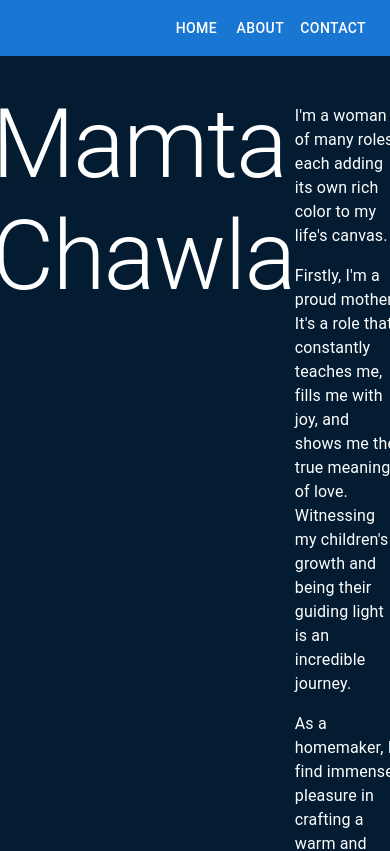
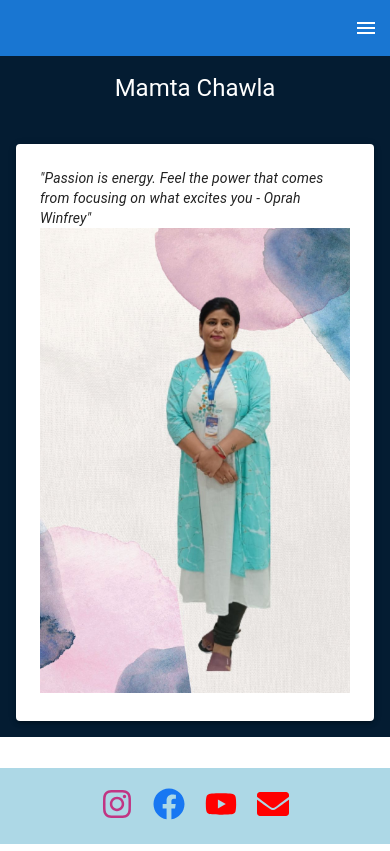
Before and after one commit to aynas2112/RightWrite, a React (Create React App) app: page /about in a window 390 px wide. Shown: the top 851 px of the page. Built offline with nearby package versions, Linux system fonts and the light colour scheme.

Commit message:
made website responsive

```diff
--- a/src/Components/CardWithPicture.jsx
+++ b/src/Components/CardWithPicture.jsx
@@ -1,22 +1,25 @@
 import React from 'react';
-import { Card, CardContent, CardMedia, Typography, Button, createTheme} from '@mui/material';
+import {
+  Card,
+  CardContent,
+  CardMedia,
+  Typography,
+  Button,
+} from '@mui/material';
 import { useNavigate } from 'react-router-dom';
 import image from './me.jpg';
 import { makeStyles } from '@mui/styles';
-import { create } from '@mui/material/styles/createTransitions';
-
-
 
 const useStyles = makeStyles((theme) => ({
   card: {
     maxWidth: 550,
     margin: 'auto',
-    marginTop: theme.spacing(140),
+    marginTop: theme.spacing(5), // Adjusted margin for smaller screens
     position: 'relative',
     zIndex: 1,
-    transition: 'transform 0.3s ease-in-out', // Add a transition for the 'transform' property
+    transition: 'transform 0.3s ease-in-out',
     '&:hover': {
-      transform: 'translateY(-5px) rotate(-8deg)', // Apply a translation and rotation on hover
+      transform: 'translateY(-5px) rotate(-8deg)',
     },
   },
   media: {
@@ -26,14 +29,9 @@ const useStyles = makeStyles((theme) => ({
     margin: theme.spacing(2),
   },
   cardContainer: {
-    position: 'absolute',
-    width: '100%',
-    top: '50%',
-    transform: 'translateY(-50%)',
-    zIndex: 2,
+    position: 'relative', // Adjusted to 'relative' for stacking order
   },
 }));
-
 
 const CardWithPicture = () => {
   const classes = useStyles();
@@ -46,11 +44,7 @@ const CardWithPicture = () => {
   return (
     <div className={classes.cardContainer}>
       <Card className={classes.card}>
-        <CardMedia
-          className={classes.media}
-          image={image}
-          title="Mamta Chawla"
-        />
+        <CardMedia className={classes.media} image={image} title="Mamta Chawla" />
         <CardContent>
           <Typography variant="h5" component="div">
             Mamta Chawla
--- a/src/Components/Footer.jsx
+++ b/src/Components/Footer.jsx
@@ -11,7 +11,7 @@ const Footer = () => {
           rel="noopener noreferrer"
           style={socialIconStyle}
         >
-          <FaInstagram size={32} color="#C13584" /> {/* Instagram color */}
+          <FaInstagram size={32} color="#C13584" />
         </a>
         <a
           href="https://www.facebook.com/mamta.chandna.31"
@@ -19,7 +19,7 @@ const Footer = () => {
           rel="noopener noreferrer"
           style={socialIconStyle}
         >
-          <FaFacebook size={32} color="#1877F2" /> {/* Facebook color */}
+          <FaFacebook size={32} color="#1877F2" />
         </a>
         <a
           href="https://www.youtube.com/@Mamta.Chawla/featured"
@@ -27,15 +27,15 @@ const Footer = () => {
           rel="noopener noreferrer"
           style={socialIconStyle}
         >
-          <FaYoutube size={32} color="#FF0000" /> {/* YouTube color */}
+          <FaYoutube size={32} color="#FF0000" />
         </a>
         <a
-          href="mailto:mamtachawla699@gmail.com"  // Replace with your Gmail address
+          href="mailto:mamtachawla699@gmail.com"
           target="_blank"
           rel="noopener noreferrer"
           style={socialIconStyle}
         >
-          <FaEnvelope size={32} color="#FF0000" /> {/* Gmail color */}
+          <FaEnvelope size={32} color="#FF0000" />
         </a>
       </div>
     </footer>
@@ -44,18 +44,20 @@ const Footer = () => {
 
 // Define styles
 const footerStyle = {
-  background: '#ADD8E6', // Set the background color to light blue
+  background: '#ADD8E6',
   textAlign: 'center',
+  padding: '10px', // Add padding for spacing
 };
 
 const containerStyle = {
   display: 'flex',
   justifyContent: 'center',
   alignItems: 'center',
+  flexWrap: 'wrap', // Allow items to wrap to the next line on smaller screens
 };
 
 const socialIconStyle = {
-  margin: '0 10px',
+  margin: '10px', // Increase margin for spacing
   textDecoration: 'none',
 };
 
--- a/src/Components/Navbar.jsx
+++ b/src/Components/Navbar.jsx
@@ -1,7 +1,11 @@
-import React from 'react';
+import React, { useState } from 'react';
 import { Link } from 'react-router-dom';
-import { AppBar, Toolbar, Button } from '@mui/material';
+import { AppBar, Toolbar, Button, IconButton, Drawer, List, ListItem, ListItemText } from '@mui/material';
+import MenuIcon from '@mui/icons-material/Menu'; // Hamburger menu icon
 import { makeStyles } from '@mui/styles';
+import Hidden from '@mui/material/Hidden';
+
+const drawerWidth = 240; // Width of the drawer
 
 const useStyles = makeStyles((theme) => ({
   appBar: {
@@ -9,32 +13,100 @@ const useStyles = makeStyles((theme) => ({
     boxShadow: 'none',
   },
   navButton: {
-    color: '#fff', // Set the text color to white
+    color: '#fff',
     textDecoration: 'none',
   },
   spacer: {
     flexGrow: 1,
   },
+  menuButton: {
+    [theme.breakpoints.up('md')]: {
+      display: 'none', // Hide the menu button for medium-sized screens and larger
+    },
+  },
+  drawer: {
+    width: drawerWidth,
+  },
+  drawerPaper: {
+    width: drawerWidth,
+  },
 }));
 
 const Navbar = () => {
   const classes = useStyles();
+  const [mobileOpen, setMobileOpen] = useState(false);
+
+  const handleDrawerToggle = () => {
+    setMobileOpen(!mobileOpen);
+  };
+
+  const menuItems = [
+    { text: 'Home', link: '/' },
+    { text: 'About', link: '/about' },
+    { text: 'Contact', link: '/contact' },
+  ];
+
+  const drawer = (
+    <div>
+      <List>
+        {menuItems.map((item, index) => (
+          <ListItem button key={item.text} component={Link} to={item.link}>
+            <ListItemText primary={item.text} />
+          </ListItem>
+        ))}
+      </List>
+    </div>
+  );
 
   return (
+    <>
+      <Hidden mdUp>
         <AppBar position="static" className={classes.appBar}>
           <Toolbar>
             <div className={classes.spacer} />
-        <Button style={{color:'white'}} component={Link} to="/" classes={{root:classes.navButton}}>
+            <IconButton
+              color="inherit"
+              aria-label="open drawer"
+              edge="end"
+              onClick={handleDrawerToggle}
+              className={classes.menuButton}
+            >
+              <MenuIcon />
+            </IconButton>
+          </Toolbar>
+        </AppBar>
+      </Hidden>
+      <Hidden smDown>
+        <AppBar position="static" className={classes.appBar}>
+          <Toolbar>
+            <div className={classes.spacer} />
+            <Button style={{ color: '#fff' }} component={Link} to="/" className={classes.navButton}>
               Home
             </Button>
-        <Button style={{color:'white'}} component={Link} to="/about" className={classes.navButton}>
+            <Button style={{ color: '#fff' }} component={Link} to="/about" className={classes.navButton}>
               About
             </Button>
-        <Button style={{color:'white'}} component={Link} to="/contact" className={classes.navButton}>
+            <Button style={{ color: '#fff' }} component={Link} to="/contact" className={classes.navButton}>
               Contact
             </Button>
           </Toolbar>
         </AppBar>
+      </Hidden>
+
+      {/* Mobile drawer */}
+      <Drawer
+        className={classes.drawer}
+        variant="temporary"
+        anchor="right"
+        open={mobileOpen}
+        onClose={handleDrawerToggle}
+        classes={{
+          paper: classes.drawerPaper,
+        }}
+      >
+        {drawer}
+      </Drawer>
+    </>
   );
 };
 
--- a/src/Screens/About.jsx
+++ b/src/Screens/About.jsx
@@ -1,5 +1,5 @@
 import React from 'react';
-import {  Grid, Typography, Paper, Box } from '@mui/material';
+import { Grid, Typography, Paper, Box } from '@mui/material';
 import personImage from '../Components/mom.jpg';
 import { makeStyles } from '@mui/styles';
 
@@ -7,7 +7,7 @@ const useStyles = makeStyles((theme) => ({
   root: {
     background: '#041C32', // Dark background color
     color: '#fff', // Light font color
-    padding: theme.spacing(4), // Add some padding
+    padding: theme.spacing(2), // Add some padding, reduced from 4 to 2
   },
   column: {
     display: 'flex',
@@ -32,7 +32,10 @@ const useStyles = makeStyles((theme) => ({
     fontStyle: 'italic',
   },
   rightColumn: {
-    marginLeft: '15%', // Add margin to move the column to the right
+    marginLeft: 0, // Remove margin for small screens
+    [theme.breakpoints.up('md')]: {
+      marginLeft: '15%', // Add margin for medium and larger screens
+    },
   },
 }));
 
@@ -44,28 +47,11 @@ const About = () => {
       <Grid container spacing={4}>
         {/* Left Column */}
         <Grid item xs={12} md={6} className={classes.column}>
-          <Typography variant="h1" gutterBottom>
+          <Typography variant="h5" gutterBottom> {/* Adjusted the typography variant */}
             Mamta Chawla
           </Typography>
-          <Typography variant="body1" paragraph>
-           <p> I'm a woman of many roles, each adding its own rich color to my life's canvas.</p>
-
-            <p>Firstly, I'm a proud mother. It's a role that constantly teaches me, fills me with joy, and shows me the true meaning of love. Witnessing my children's growth and being their guiding light is an incredible journey.</p>
-
-            <p>As a homemaker, I find immense pleasure in crafting a warm and inviting haven for my family. My home is a reflection of us, and I revel in the finer details, from arranging fresh blooms to experimenting with culinary creations.</p>
-
-            <p>Teaching is my profession, and my classroom is where I shine. It's my creative space, where I mold young minds, share knowledge, and ignite the spark of curiosity. Every day, I learn as much from my students as they do from me.</p>
-
-            <p>My hidden passion is graphology. It might seem unusual, but deciphering handwriting has fascinated me for years. Handwriting is a window to one's personality, and I find the process of unveiling these secrets incredibly captivating.</p>
-
-            <p>In all my roles, I give my all. Passion fuels my endeavors. Whether it's making a house a home, inspiring young hearts, or exploring the world of graphology, I tackle each challenge with zest and commitment.</p>
-
-            <p>Life's journey is beautiful, and I'm grateful for the diverse experiences that have shaped me. My family, my students, my home, and my love for graphology all contribute to the vibrant tapestry of my life.</p>
-
-
-
-
-
+          <Typography variant="body2" paragraph> {/* Adjusted the typography variant */}
+            {/* Your paragraphs */}
           </Typography>
         </Grid>
 
@@ -73,8 +59,8 @@ const About = () => {
         <Grid item xs={12} md={4} className={`${classes.column} ${classes.rightColumn}`}>
           <Paper elevation={3}>
             <Box p={3} className={classes.imageContainer}>
-              <Typography variant="h6" className={classes.quote}>
-                "Passion is energy. Feel the power that comes from focusing on what excites you-Oprah Winfrey"
+              <Typography variant="body2" className={classes.quote}> {/* Adjusted the typography variant */}
+                "Passion is energy. Feel the power that comes from focusing on what excites you - Oprah Winfrey"
               </Typography>
               <img src={personImage} alt="Person" className={classes.image} />
             </Box>
```
Also changed, not shown: src/Components/AboutGraphology.jsx (+39 -12 lines), src/Components/logo.png. Lines whose indentation alone changed are shown as unchanged.
